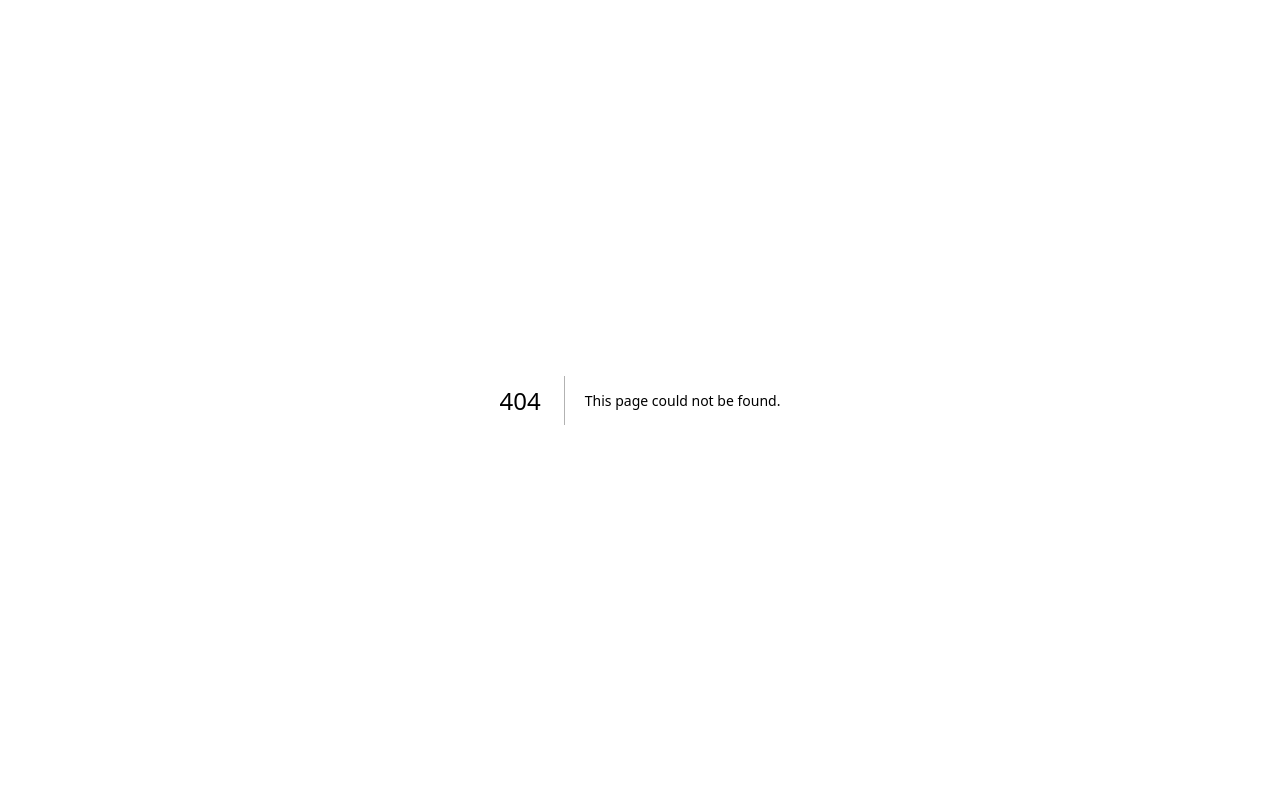
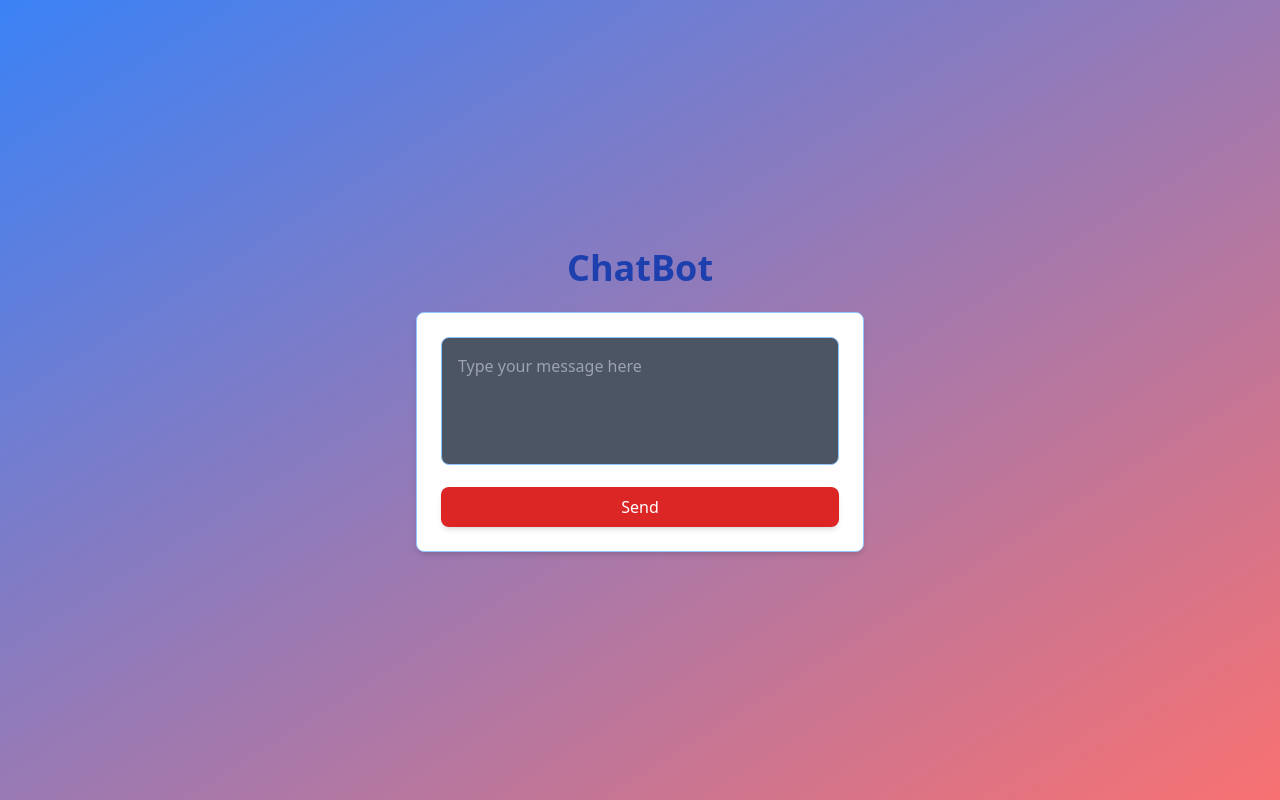
Before and after one commit to captainhaddock18/BuzzChat-Messaging-Service, a Next.js app: page /chatbot in a window 1280 px wide. Before the commit this address had no page. Built offline with nearby package versions, Linux system fonts and the light colour scheme.

Commit message:
emotional friend chatbot

```diff
--- /dev/null
+++ b/src/app/api/chatbot/route.ts
@@ -0,0 +1,56 @@
+import { NextResponse } from 'next/server';
+
+export async function POST(request: Request) {
+  try {
+    const { prompt } = await request.json(); // Extract the prompt (user message) from the request body
+
+    if (!prompt) {
+      return new NextResponse('Invalid request: missing prompt', { status: 400 });
+    }
+
+    // Get the API key from environment variables
+    const apiKey = process.env.GEMINI_API_KEY;
+
+    if (!apiKey) {
+      return new NextResponse('Missing Gemini API key', { status: 500 });
+    }
+
+    // Define the role or context for the chatbot
+    const context = "You are a mental and emotional support friend who listens and provides comforting, empathetic, and supportive responses to teenagers and youngsters. Your goal is to help them feel understood and supported. You explain them comprehensively about life and support them emotionally and mentally.";
+
+    // Prepare the body data according to the API documentation with context
+    const bodyData = JSON.stringify({
+      contents: [
+        {
+          parts: [{ text: `${context}\nUser: ${prompt}\nFriend:` }],
+        },
+      ],
+    });
+
+    // Make the POST request to the Gemini API
+    const geminiResponse = await fetch(
+      `https://generativelanguage.googleapis.com/v1beta/models/gemini-1.5-flash-latest:generateContent?key=${apiKey}`,
+      {
+        method: 'POST',
+        headers: {
+          'Content-Type': 'application/json',
+        },
+        body: bodyData,
+      }
+    );
+
+    const geminiData = await geminiResponse.json();
+
+    if (!geminiResponse.ok) {
+      return new NextResponse(`Error from Gemini API: ${geminiData.error?.message || 'Unknown error'}`, {
+        status: geminiResponse.status,
+      });
+    }
+
+    // Return the Gemini API's response to the frontend
+    return NextResponse.json({ response: geminiData });
+  } catch (error) {
+    console.error('Error processing request to Gemini API:', error);
+    return new NextResponse('Server error', { status: 500 });
+  }
+}
--- /dev/null
+++ b/src/app/chatbot/page.tsx
@@ -0,0 +1,69 @@
+'use client';
+
+import { useState } from 'react';
+
+export default function ChatPage() {
+  const [userMessage, setUserMessage] = useState('');
+  const [botResponse, setBotResponse] = useState('');
+
+  const sendMessage = async () => {
+    try {
+      const response = await fetch('/api/chatbot', {
+        method: 'POST',
+        headers: {
+          'Content-Type': 'application/json',
+        },
+        body: JSON.stringify({ prompt: userMessage }), // Send the user's message
+      });
+
+      const data = await response.json();
+      console.log(data);
+      setBotResponse(data.response.candidates[0].content.parts[0].text || 'No response'); // Handle the bot's response
+    } catch (error) {
+      console.error('Error:', error);
+    }
+  };
+
+  // Function to parse basic Markdown
+  const parseMarkdown = (text: string) => {
+    let html = text.replace(/\*\*(.+?)\*\*/g, '<strong>$1</strong>');
+    html = html.replace(/\*(.+?)\*/g, '<em>$1</em>');
+    html = html.replace(/^\s*[-*]\s+(.*)$/gm, '<li>$1</li>');
+    html = html.replace(/(<li>.*<\/li>)/g, '<ul>$1</ul>');
+    html = html.replace(/^(#{1,6})\s*(.*)$/gm, (match, hash, content) => {
+      const level = hash.length;
+      return `<h${level}>${content}</h${level}>`;
+    });
+    html = html.replace(/\n/g, '<br>');
+
+    return html;
+  };
+
+  return (
+    <div className="flex flex-col items-center justify-center min-h-screen bg-gradient-to-br from-blue-500 to-red-400">
+      <h1 className="text-4xl font-bold text-blue-800 mb-6">ChatBot</h1>
+      <div className="w-full max-w-md bg-white shadow-md rounded-lg p-6 border border-blue-300">
+        <textarea
+          value={userMessage}
+          onChange={(e) => setUserMessage(e.target.value)}
+          placeholder="Type your message here"
+          className="w-full h-32 p-4 border border-blue-300 rounded-lg mb-4 text-gray-100 bg-gray-600 resize-none focus:outline-none focus:ring-2 focus:ring-blue-500"
+        />
+        <button
+          onClick={sendMessage}
+          className="w-full bg-red-600 text-white py-2 px-4 rounded-lg shadow-md hover:bg-red-700 transition duration-200"
+        >
+          Send
+        </button>
+      </div>
+      {botResponse && (
+        <div
+          className="mt-6 w-full max-w-md bg-blue-100 border border-blue-200 rounded-lg p-4 text-blue-800"
+          dangerouslySetInnerHTML={{ __html: parseMarkdown(botResponse) }} // Set parsed HTML
+        >
+          {/* Render the parsed response */}
+        </div>
+      )}
+    </div>
+  );
+}
```
Also changed, not shown: public/images/logo.png (deleted).
